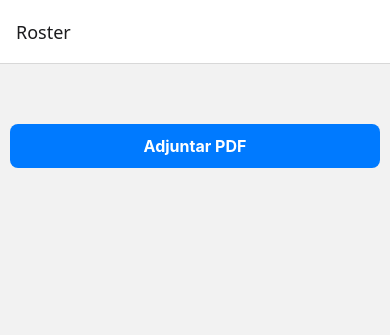
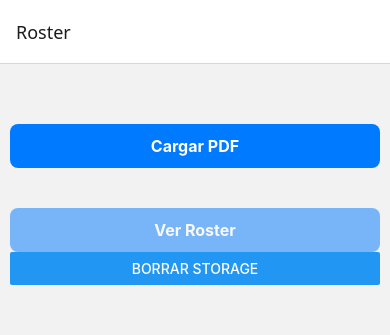
Before and after one commit to BW338/RosterApp, a React Native app: screen /Roster in a window 390 px wide. Shown: the top 335 px of the page. Built offline with nearby package versions, Linux system fonts and the light colour scheme.

Commit message:
10| RosterView.js

```diff
--- a/Components/Buttons/PrimaryButton.jsx
+++ b/Components/Buttons/PrimaryButton.jsx
@@ -1,9 +1,17 @@
 import React from "react";
 import { TouchableOpacity, Text, StyleSheet } from "react-native";
 
-export default function PrimaryButton({ title, onPress, style }) {
+export default function PrimaryButton({ title, onPress, style, disabled }) {
   return (
-    <TouchableOpacity style={[styles.button, style]} onPress={onPress}>
+    <TouchableOpacity
+      style={[
+        styles.button,
+        style,
+        disabled && { opacity: 0.5 }, // 🔹 opacidad cuando está deshabilitado
+      ]}
+      onPress={!disabled ? onPress : null} // 🔹 no ejecuta si está deshabilitado
+      disabled={disabled} // 🔹 React Native lo reconoce igual
+    >
       <Text style={styles.text}>{title}</Text>
     </TouchableOpacity>
   );
--- a/Screens/RosterView.js
+++ b/Screens/RosterView.js
@@ -1,5 +1,5 @@
-import React, { useState } from "react";
-import { View } from "react-native";
+import React, { useState, useEffect } from "react";
+import { View, Button, Alert } from "react-native";
 import { WebView } from "react-native-webview";
 import Purchases from "react-native-purchases";
 import { useNavigation } from "@react-navigation/native";
@@ -7,12 +7,51 @@ import { parseRosterText } from "../Functions/parseRosterText";
 import { pickPdfFile } from "../Functions/pickPdf";
 import PrimaryButton from "../Components/Buttons/PrimaryButton";
 import Toast from "react-native-toast-message";
+import AsyncStorage from "@react-native-async-storage/async-storage";
 
 export default function RosterView({ isSubscribed, offerings }) {
   const [pdfData, setPdfData] = useState(null);
   const [roster, setRoster] = useState([]);
   const navigation = useNavigation();
 
+   // 🔹 Al iniciar, intentar recuperar el roster guardado
+  useEffect(() => {
+    const loadRoster = async () => {
+      try {
+        const saved = await AsyncStorage.getItem("roster");
+        if (saved) setRoster(JSON.parse(saved));
+      } catch (err) {
+        console.error("Error cargando roster guardado:", err);
+      }
+    };
+    loadRoster();
+  }, []);
+
+  // 🔹 Guardar roster cada vez que cambie
+  useEffect(() => {
+    const saveRoster = async () => {
+      try {
+        if (roster && roster.length > 0) {
+          await AsyncStorage.setItem("roster", JSON.stringify(roster));
+        }
+      } catch (err) {
+        console.error("Error guardando roster:", err);
+      }
+    };
+    saveRoster();
+  }, [roster]);
+
+   // 📌 Borrar roster del storage
+const handleClearStorage = async () => {
+  try {
+    await AsyncStorage.removeItem("roster");
+    setRoster([]); // limpiamos el estado también
+    Alert.alert("✅ Storage borrado", "Los datos se eliminaron correctamente.");
+  } catch (error) {
+    console.error("Error borrando storage:", error);
+    Alert.alert("❌ Error", "No se pudo borrar el storage.");
+  }
+};
   // Abrir selector de PDF
   const handlePickPdf = async () => {
     if (!isSubscribed) return; // Seguridad extra
@@ -125,10 +164,24 @@ export default function RosterView({ isSubscribed, offerings }) {
   return (
     <View style={{ flex: 1, padding: 10, marginTop: 50 }}>
       {isSubscribed ? (
-        <PrimaryButton title="Adjuntar PDF" onPress={handlePickPdf} />
+        <PrimaryButton title="Cargar PDF" onPress={handlePickPdf} />
       ) : (
         <PrimaryButton title="Suscribirse" onPress={handleSubscribe} />
       )}
+     <View style={{ marginTop: 20 }}>
+  <View style={{ marginTop: 20 }}>
+  <PrimaryButton
+    title="Ver Roster"
+    onPress={() => navigation.navigate("RosterScreen", { roster })}
+    disabled={roster.length === 0} // 👈 si no hay datos, se bloquea
+  />
+</View>
+
+</View>
+
+
+    <Button title="Borrar Storage" onPress={handleClearStorage} />
+
     </View>
   );
 }
```
Also changed, not shown: Data.txt.
